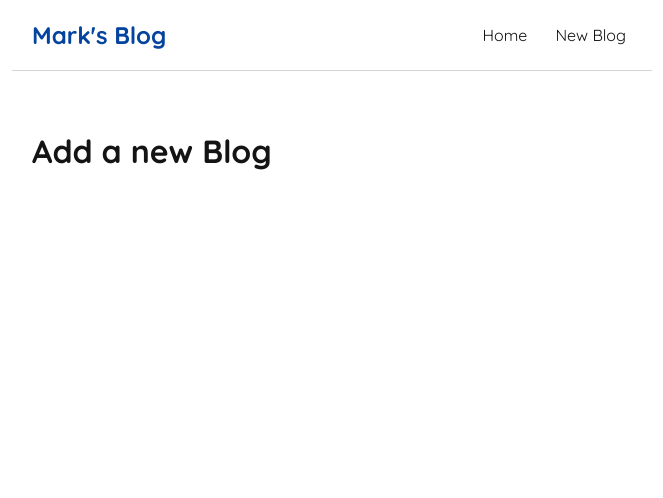
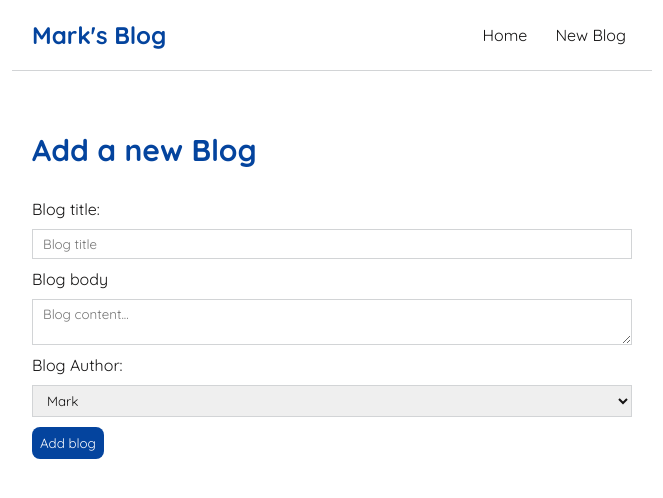
Before and after one commit to Mikwuegbu/Mark_Blog, a React (Create React App) app: page /create in a window 1280 px wide. Shown: the top 498 px of the page, without its empty margins (308-971 px from the left). Built offline with nearby package versions, Linux system fonts and the light colour scheme.

Commit message:
Debugged error in title and name display

```diff
--- a/src/App.js
+++ b/src/App.js
@@ -2,6 +2,7 @@ import NavBar from './NavBar';
 import Home from './Home';
 import { BrowserRouter as Router, Route, Switch } from "react-router-dom";
 import Create from './Create';
+import BlogDetails from './BlogDetails';
 
 function App() {
   return (
@@ -16,6 +17,9 @@ function App() {
             <Route exact path="/create">
               <Create />
             </Route>
+            <Route path="/blogs/:id">
+              <BlogDetails />
+            </Route>
           </Switch>
         </div>
       </div>
--- /dev/null
+++ b/src/BlogDetails.jsx
@@ -0,0 +1,25 @@
+import { useParams } from "react-router-dom/cjs/react-router-dom.min";
+import useFetch from './useFetch';
+//demostrating  route parameter (Dynamic routing)
+
+export const BlogDetails = () => {
+    const { id } = useParams();
+    const { data: blogs, isLoading, error } = useFetch('http://localhost:8000/blogs/' + id);
+
+    return (
+        <div className="blog-details">
+            {isLoading && <h3>Loading...</h3>}
+            {error && <div>{error} <h1>Error 404!!!</h1> </div>}
+            {blogs && (
+                <article>
+                    <h2>{blogs.title}</h2>
+                    <p>Written by {blogs.author}</p>
+                    <div>{blogs.Body}</div>
+                </article>
+            )}
+
+        </div>
+    )
+}
+
+export default BlogDetails;
--- a/src/BlogList.jsx
+++ b/src/BlogList.jsx
@@ -1,15 +1,19 @@
+import { Link } from "react-router-dom/cjs/react-router-dom.min"
+
 function BlogList({ blogs, title, handleDelete }) {
 
     //outputting a List using map();
+    //demostrating the use of react Link
 
     return (
         <div className="blog-lists">
             <h1>{title}</h1>
             {blogs.map(blogs => (
                 <div className="blog-preview" key={blogs.id}>
-                    <h2>{blogs.title} </h2>
-                    <p>This was written by {blogs.author}</p>
-
+                    <Link to={`/blogs/${blogs.id}`}>
+                        <h2>{blogs.title} </h2>
+                        <p>This was written by {blogs.author}</p>
+                    </Link>
                 </div>
             ))
             }
--- a/src/Create.jsx
+++ b/src/Create.jsx
@@ -1,11 +1,46 @@
-import React from 'react'
+import { useState } from "react";
+import { useHistory } from "react-router-dom/cjs/react-router-dom.min";
 
 function Create() {
+
+    const [title, setTitle] = useState('');
+    const [body, setBody] = useState('');
+    const [author, setAuthor] = useState('Mark');
+    const [isLoading, setisLoading] = useState(false);
+    const history = useHistory();
+
+    const handleSubmit = (e) => {
+        e.preventDefault();
+        const blog = { title, body, author };
+        setisLoading(true);
+
+        fetch('http://localhost:8000/blogs', {
+            method: 'POST',
+            headers: { "Content-Type": "application/json" },
+            body: JSON.stringify(blog)
+        }).then(() => {
+            setisLoading(false);
+            history.push('/');
+        })
+
+    }
+
     return (
-        <div>
-            <h1>
-                Add a new Blog
-            </h1>
+        <div className='create'>
+            <h1>Add a new Blog</h1>
+            <form onSubmit={handleSubmit}>
+                <label >Blog title:</label>
+                <input type="text" required value={title} onChange={(e) => setTitle(e.target.value)} placeholder="Blog title" />
+                <label >Blog body</label>
+                <textarea required value={body} onChange={(e) => setBody(e.target.value)} placeholder="Blog content..."></textarea>
+                <label>Blog Author:</label>
+                <select value={author} onChange={(e) => setAuthor(e.target.value)}>
+                    <option value="mark">Mark</option>
+                    <option value="stephen">Stephen</option>
+                </select>
+                {!isLoading && <button>Add blog</button>}
+                {isLoading && <button disabled>Adding blog...</button>}
+            </form>
         </div>
     )
 }
--- a/src/index.css
+++ b/src/index.css
@@ -46,7 +46,7 @@
 /* blog preview / List */
 .blog-preview {
   padding: 10px 16px;
-  margin: 20px 0;
+  margin: 20px 0px;
   border-bottom: 1px solid #8a8d9354;
 }
 
@@ -59,3 +59,55 @@
   color: #04449e;
   margin-bottom: 8px;
 }
+
+.blog-preview a {
+  text-decoration: none;
+}
+
+/* blog details page */
+.blog-details h2 {
+  font-size: 20px;
+  color: #04449e;
+  margin-bottom: 10px;
+}
+
+.blog-details div {
+  margin: 20px 0;
+  text-align: justify;
+}
+
+/* create a new blog form  */
+.create label {
+  text-align: left;
+  display: block;
+}
+
+.create h1 {
+  font-size: 30px;
+  color: #04449e;
+  margin-bottom: 30px;
+}
+
+.create input,
+.create textarea,
+.create select {
+  width: 100%;
+  padding: 6px 10px;
+  margin: 10px 0;
+  border: 1px solid #d2d4d6;
+  box-sizing: border-box;
+  display: block;
+}
+
+.create button {
+  background: #04449e;
+  color: #fefeff;
+  border: 0;
+  padding: 8px;
+  border-radius: 8px;
+  cursor: pointer;
+}
+
+.create button:hover {
+  background: #04449ec8;
+}
--- a/src/useFetch.jsx
+++ b/src/useFetch.jsx
@@ -10,12 +10,8 @@ const useFetch = (url) => {
 
     useEffect(() => {
 
-        // Implementing a Clean up code to handle Unmounted Error
-
-        const abortCont = new AbortController();
-
         setTimeout(() => {
-            fetch(url, { signal: abortCont.signal })
+            fetch(url)
                 .then(res => {
                     if (!res.ok) {
                         throw Error('Sorry! We couldn\'t find the resources')
@@ -28,15 +24,10 @@ const useFetch = (url) => {
                     setError(null);
                 })
                 .catch(err => {
-                    if (err.name === 'AbortError') {
-                        console.log('fetch Aborted')
-                    } else {
-                        setError(err.message);
-                        setIsLoading(false);
-                    }
+                    setError(err.message);
+                    setIsLoading(false);
                 });
         }, 200);
-        return () => console.log('Clean Up!');
     }, [url]);
 
     return { data, isLoading, error }
```
Also changed, not shown: data/db.json (+12 -0 lines), src/Home.jsx (line endings or trailing spaces).
